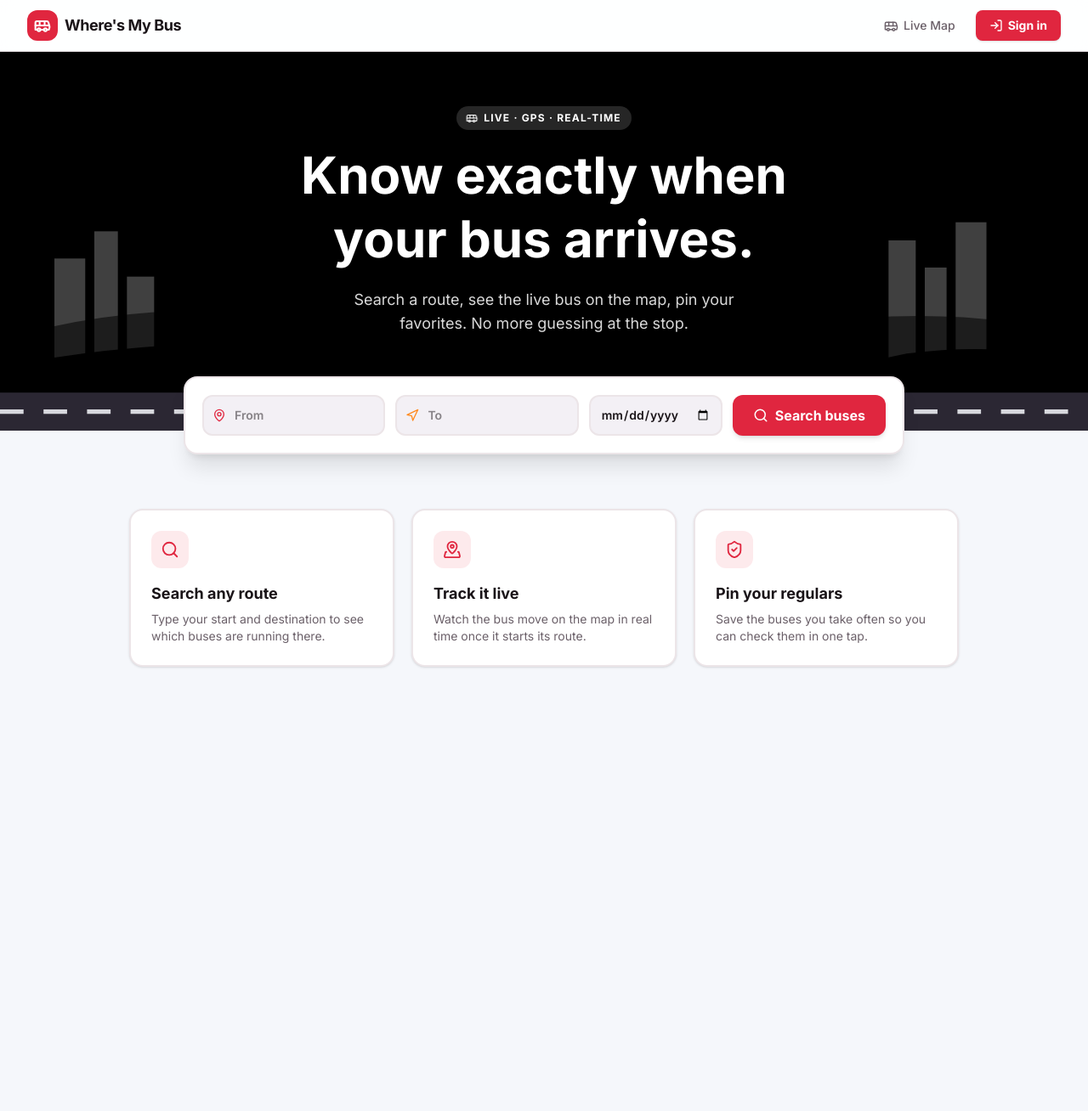
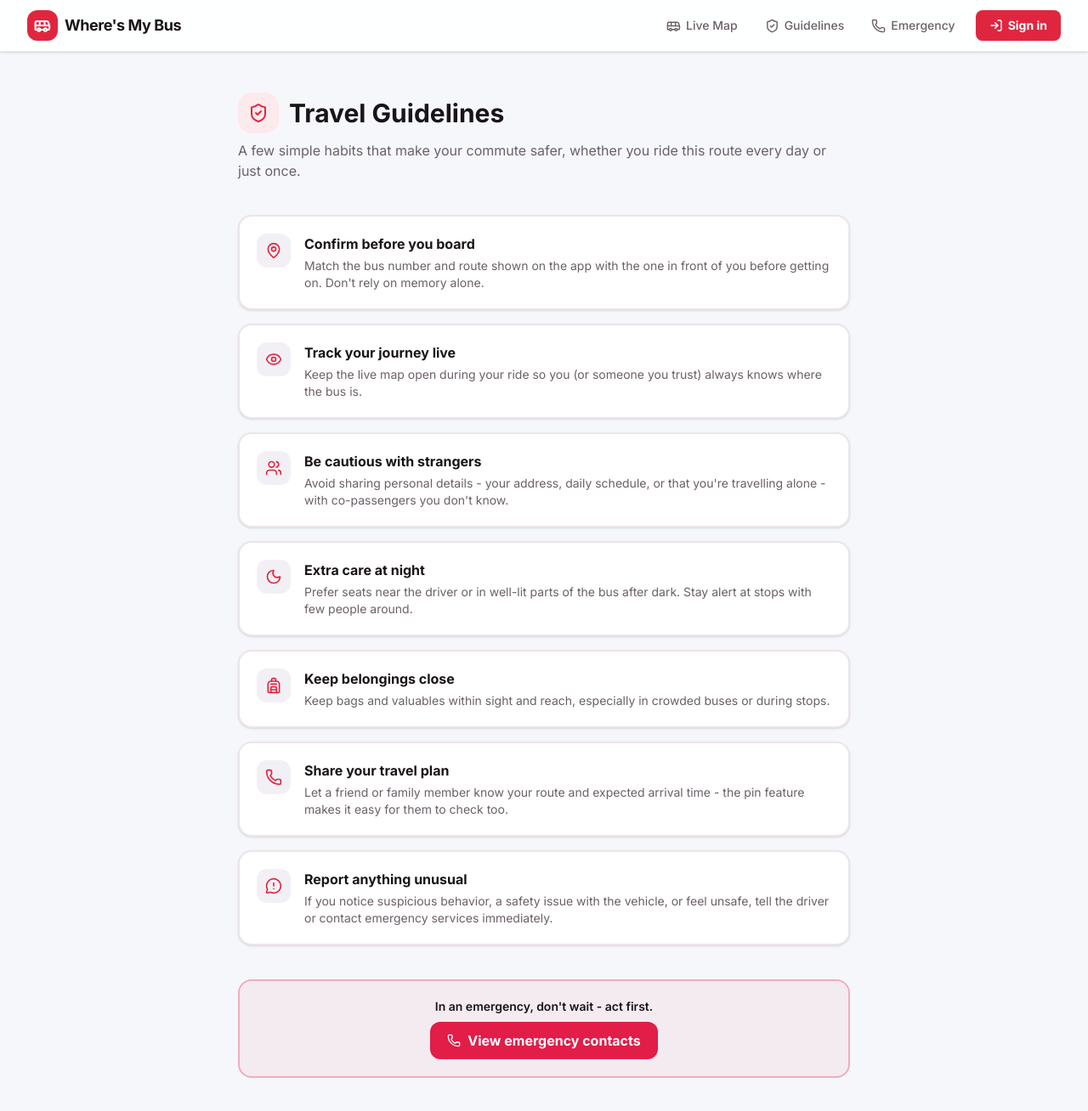
Before and after one commit to Siddharth22GIT/Transport-monitoring-system, a React (Vite) app in the folder client/: page /travel-guidelines in a window 1280 px wide. Shown: the top 1308 px of the page at 85% size. Before the commit the page ends 849 px from the top, so only its background shows below. Built offline with nearby package versions, Linux system fonts and the light colour scheme; no server answers.

Commit message:
Add user safety guidelines and emergency contacts

```diff
--- a/client/src/App.jsx
+++ b/client/src/App.jsx
@@ -9,6 +9,8 @@ import Register from './pages/Register';
 import LiveMap from './pages/LiveMap';
 import PassengerSearch from './pages/PassengerSearch';
 import AdminDashboard from './pages/AdminDashboard';
+import TravelGuidelines from './pages/TravelGuidelines';
+import EmergencyContacts from './pages/EmergencyContacts';
 
 export default function App() {
   return (
@@ -21,6 +23,8 @@ export default function App() {
             <Route path="/login" element={<Login />} />
             <Route path="/register" element={<Register />} />
             <Route path="/map" element={<LiveMap />} />
+            <Route path="/travel-guidelines" element={<TravelGuidelines />} />
+            <Route path="/emergency-contacts" element={<EmergencyContacts />} />
             <Route
               path="/search"
               element={
--- a/client/src/components/Navbar.jsx
+++ b/client/src/components/Navbar.jsx
@@ -1,6 +1,6 @@
 import { useState } from 'react';
 import { Link, useNavigate } from 'react-router-dom';
-import { Bus, MapPinned, LayoutDashboard, LogOut, LogIn, Menu, X } from 'lucide-react';
+import { Bus, MapPinned, LayoutDashboard, LogOut, LogIn, Menu, X, ShieldCheck, Phone } from 'lucide-react';
 import { useAuth } from '../context/AuthContext';
 import NotificationBell from './NotificationBell';
 
@@ -36,6 +36,12 @@ export default function Navbar() {
           )}
           <Link to="/map" className="flex items-center gap-1.5 text-[var(--color-ink-dim)] hover:text-[var(--color-primary)] transition px-2 py-1.5">
             <Bus size={17} /> Live Map
+          </Link>
+          <Link to="/travel-guidelines" className="hidden md:flex items-center gap-1.5 text-[var(--color-ink-dim)] hover:text-[var(--color-primary)] transition px-2 py-1.5">
+            <ShieldCheck size={17} /> Guidelines
+          </Link>
+          <Link to="/emergency-contacts" className="hidden md:flex items-center gap-1.5 text-[var(--color-ink-dim)] hover:text-[var(--color-stop)] transition px-2 py-1.5">
+            <Phone size={17} /> Emergency
           </Link>
           {user?.role === 'admin' && (
             <Link to="/admin" className="flex items-center gap-1.5 text-[var(--color-ink-dim)] hover:text-[var(--color-primary)] transition px-2 py-1.5">
@@ -86,6 +92,12 @@ export default function Navbar() {
           <Link to="/map" onClick={closeMobile} className="flex items-center gap-2 py-2.5 text-[var(--color-ink)]">
             <Bus size={18} /> Live Map
           </Link>
+          <Link to="/travel-guidelines" onClick={closeMobile} className="flex items-center gap-2 py-2.5 text-[var(--color-ink)]">
+            <ShieldCheck size={18} /> Travel Guidelines
+          </Link>
+          <Link to="/emergency-contacts" onClick={closeMobile} className="flex items-center gap-2 py-2.5 text-[var(--color-stop)]">
+            <Phone size={18} /> Emergency Contacts
+          </Link>
           {user?.role === 'admin' && (
             <Link to="/admin" onClick={closeMobile} className="flex items-center gap-2 py-2.5 text-[var(--color-ink)]">
               <LayoutDashboard size={18} /> Admin
--- /dev/null
+++ b/client/src/pages/EmergencyContacts.jsx
@@ -0,0 +1,57 @@
+import { Phone, ShieldAlert, Siren, HeartPulse, Flame, UserRound, Baby, Construction } from 'lucide-react';
+import { Link } from 'react-router-dom';
+
+const CONTACTS = [
+  { Icon: ShieldAlert, label: 'National Emergency Number', number: '112', desc: 'All-in-one emergency line - police, fire, ambulance.' },
+  { Icon: Siren, label: 'Police', number: '100', desc: 'Report a crime, theft, or immediate safety threat.' },
+  { Icon: HeartPulse, label: 'Ambulance', number: '108', desc: 'Medical emergencies and injury on board.' },
+  { Icon: Flame, label: 'Fire Brigade', number: '101', desc: 'Fire or smoke on the vehicle or nearby.' },
+  { Icon: UserRound, label: "Women's Helpline", number: '1091', desc: 'Harassment or safety concerns for women.' },
+  { Icon: Baby, label: 'Child Helpline', number: '1098', desc: 'For a child travelling alone or in distress.' },
+  { Icon: Construction, label: 'Road Accident Emergency', number: '1033', desc: 'Highway accidents and breakdown assistance.' },
+];
+
+export default function EmergencyContacts() {
+  return (
+    <div className="max-w-3xl mx-auto px-4 md:px-6 py-12">
+      <div className="flex items-center gap-3 mb-2">
+        <span className="grid place-items-center h-12 w-12 rounded-2xl bg-[var(--color-stop)]/10 text-[var(--color-stop)]">
+          <Phone size={24} />
+        </span>
+        <h1 className="font-[var(--font-display)] text-3xl font-extrabold">Emergency Contacts</h1>
+      </div>
+      <p className="text-[var(--color-ink-dim)] mb-10">
+        Tap a number below to call directly. Save the ones you might need before you travel, not during.
+      </p>
+
+      <div className="grid sm:grid-cols-2 gap-4">
+        {CONTACTS.map(({ Icon, label, number, desc }) => (
+
+           <a key={label}
+            href={`tel:${number}`}
+            className="flex items-center gap-4 rounded-2xl border-2 border-[var(--color-border)] bg-[var(--color-surface)] p-5 shadow-sm hover:border-[var(--color-stop)] hover:shadow-md transition"
+          >
+            <span className="shrink-0 grid place-items-center h-11 w-11 rounded-xl bg-[var(--color-stop)]/10 text-[var(--color-stop)]">
+              <Icon size={20} />
+            </span>
+            <div className="flex-1 min-w-0">
+              <h3 className="font-[var(--font-display)] font-extrabold text-sm">{label}</h3>
+              <p className="text-xs text-[var(--color-ink-dim)] mt-0.5">{desc}</p>
+            </div>
+            <span className="font-[var(--font-display)] text-xl font-extrabold text-[var(--color-stop)] shrink-0">{number}</span>
+          </a>
+        ))}
+      </div>
+
+      <div className="mt-10 rounded-2xl border-2 border-[var(--color-border)] bg-[var(--color-surface-alt)] p-5 text-center">
+        <p className="text-sm text-[var(--color-ink-dim)] mb-2">Want a refresher on staying safe during your ride?</p>
+        <Link
+          to="/travel-guidelines"
+          className="inline-flex items-center gap-2 rounded-xl bg-[var(--color-primary)] text-white px-5 py-2.5 font-bold hover:bg-[var(--color-primary-dark)] transition"
+        >
+          View Travel Guidelines
+        </Link>
+      </div>
+    </div>
+  );
+}
--- /dev/null
+++ b/client/src/pages/TravelGuidelines.jsx
@@ -0,0 +1,80 @@
+import { ShieldCheck, Eye, Users, MapPin, Phone, Moon, Backpack, MessageCircleWarning } from 'lucide-react';
+import { Link } from 'react-router-dom';
+
+const GUIDELINES = [
+  {
+    Icon: MapPin,
+    title: 'Confirm before you board',
+    desc: "Match the bus number and route shown on the app with the one in front of you before getting on. Don't rely on memory alone.",
+  },
+  {
+    Icon: Eye,
+    title: 'Track your journey live',
+    desc: 'Keep the live map open during your ride so you (or someone you trust) always knows where the bus is.',
+  },
+  {
+    Icon: Users,
+    title: 'Be cautious with strangers',
+    desc: "Avoid sharing personal details - your address, daily schedule, or that you're travelling alone - with co-passengers you don't know.",
+  },
+  {
+    Icon: Moon,
+    title: 'Extra care at night',
+    desc: 'Prefer seats near the driver or in well-lit parts of the bus after dark. Stay alert at stops with few people around.',
+  },
+  {
+    Icon: Backpack,
+    title: 'Keep belongings close',
+    desc: 'Keep bags and valuables within sight and reach, especially in crowded buses or during stops.',
+  },
+  {
+    Icon: Phone,
+    title: 'Share your travel plan',
+    desc: 'Let a friend or family member know your route and expected arrival time - the pin feature makes it easy for them to check too.',
+  },
+  {
+    Icon: MessageCircleWarning,
+    title: 'Report anything unusual',
+    desc: 'If you notice suspicious behavior, a safety issue with the vehicle, or feel unsafe, tell the driver or contact emergency services immediately.',
+  },
+];
+
+export default function TravelGuidelines() {
+  return (
+    <div className="max-w-3xl mx-auto px-4 md:px-6 py-12">
+      <div className="flex items-center gap-3 mb-2">
+        <span className="grid place-items-center h-12 w-12 rounded-2xl bg-[var(--color-primary-tint)] text-[var(--color-primary)]">
+          <ShieldCheck size={24} />
+        </span>
+        <h1 className="font-[var(--font-display)] text-3xl font-extrabold">Travel Guidelines</h1>
+      </div>
+      <p className="text-[var(--color-ink-dim)] mb-10">
+        A few simple habits that make your commute safer, whether you ride this route every day or just once.
+      </p>
+
+      <div className="space-y-4">
+        {GUIDELINES.map(({ Icon, title, desc }) => (
+          <div key={title} className="flex gap-4 rounded-2xl border-2 border-[var(--color-border)] bg-[var(--color-surface)] p-5 shadow-sm">
+            <span className="shrink-0 grid place-items-center h-10 w-10 rounded-xl bg-[var(--color-surface-alt)] text-[var(--color-primary)]">
+              <Icon size={20} />
+            </span>
+            <div>
+              <h3 className="font-[var(--font-display)] font-extrabold text-base mb-1">{title}</h3>
+              <p className="text-sm text-[var(--color-ink-dim)]">{desc}</p>
+            </div>
+          </div>
+        ))}
+      </div>
+
+      <div className="mt-10 rounded-2xl border-2 border-[var(--color-stop)]/30 bg-[var(--color-stop)]/5 p-5 text-center">
+        <p className="text-sm text-[var(--color-ink)] font-semibold mb-2">In an emergency, don't wait - act first.</p>
+        <Link
+          to="/emergency-contacts"
+          className="inline-flex items-center gap-2 rounded-xl bg-[var(--color-stop)] text-white px-5 py-2.5 font-bold hover:brightness-105 transition"
+        >
+          <Phone size={16} /> View emergency contacts
+        </Link>
+      </div>
+    </div>
+  );
+}
```
